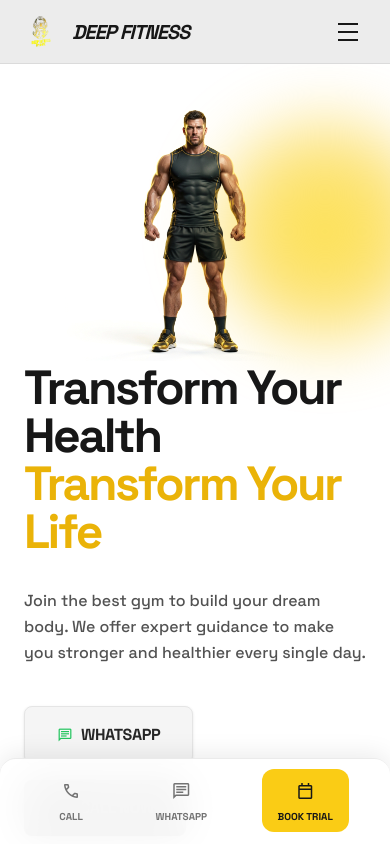
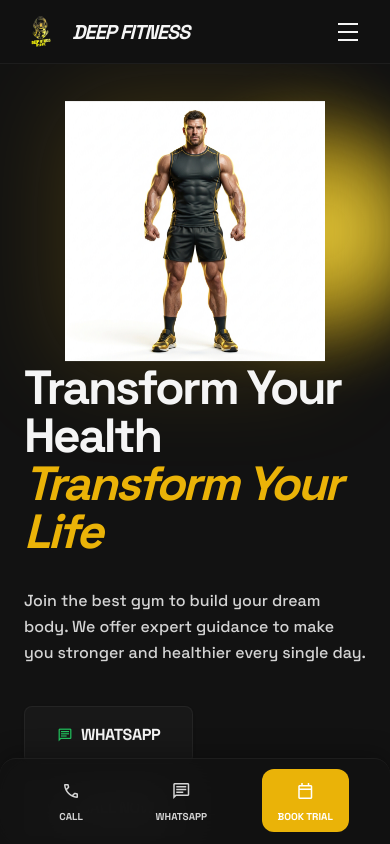
Before and after one commit to mathacharan30/Deep-fitness, a React (Vite) app: page / in a window 390 px wide. Shown: the top 844 px of the page. Built offline with nearby package versions, Linux system fonts and the light colour scheme.

Commit message:
Complete uniform grey theme transformation and remove high-contrast black/white elements

```diff
--- a/src/components/Navbar.jsx
+++ b/src/components/Navbar.jsx
@@ -22,10 +22,10 @@ export default function Navbar() {
       <nav
         className="fixed top-0 w-full z-50 flex justify-between items-center px-6 h-16 md:h-20 md:px-8"
         style={{
-          background: 'rgba(255,255,255,0.92)',
+          background: 'rgba(18,18,18,0.8)',
           backdropFilter: 'blur(20px)',
           WebkitBackdropFilter: 'blur(20px)',
-          borderBottom: '1px solid rgba(0,0,0,0.07)',
+          borderBottom: '1px solid rgba(255,255,255,0.05)',
         }}
       >
         {/* Logo */}
@@ -33,7 +33,7 @@ export default function Navbar() {
           <div className="relative w-12 h-12 md:w-14 md:h-14 flex items-center justify-center">
             <img src={logoImg} alt="Logo" className="w-full h-full object-contain" />
           </div>
-          <span className="text-xl md:text-2xl font-black italic tracking-tighter text-neutral-900 uppercase">
+          <span className="text-xl md:text-2xl font-black italic tracking-tighter text-on-surface uppercase">
             Deep Fitness
           </span>
         </Link>
@@ -46,8 +46,8 @@ export default function Navbar() {
               to={to}
               className={`font-['Space_Grotesk'] tracking-tight text-sm uppercase font-bold transition-colors duration-300
                 ${pathname === to
-                  ? 'text-neutral-900 border-b-2 border-yellow-400 pb-1'
-                  : 'text-neutral-500 hover:text-yellow-500'}`}
+                  ? 'text-on-surface border-b-2 border-primary-fixed pb-1'
+                  : 'text-on-surface-variant hover:text-primary'}`}
             >
               {label}
             </Link>
@@ -60,19 +60,19 @@ export default function Navbar() {
             href={`https://wa.me/${whatsappNumber}?text=Hi, am interested in joining your gym`}
             target="_blank"
             rel="noopener noreferrer"
-            className="hidden md:block bg-yellow-400 text-neutral-900 font-bold uppercase text-xs px-5 py-2.5 rounded hover:bg-yellow-500 transition-all shadow whitespace-nowrap"
+            className="hidden md:block bg-primary text-on-primary font-bold uppercase text-xs px-5 py-2.5 rounded hover:bg-primary-dim transition-all shadow whitespace-nowrap"
           >
             Book Free Trial
           </a>
           {/* Hamburger — mobile only */}
           <button
-            className="md:hidden flex flex-col justify-center gap-1.5 w-9 h-9 items-center rounded-lg hover:bg-neutral-100 transition-colors"
+            className="md:hidden flex flex-col justify-center gap-1.5 w-9 h-9 items-center rounded-lg hover:bg-surface-container transition-colors"
             onClick={() => setMenuOpen(!menuOpen)}
             aria-label="Toggle menu"
           >
-            <span className={`block h-0.5 w-5 bg-neutral-900 transition-all duration-300 ${menuOpen ? 'rotate-45 translate-y-2' : ''}`}></span>
-            <span className={`block h-0.5 w-5 bg-neutral-900 transition-all duration-300 ${menuOpen ? 'opacity-0' : ''}`}></span>
-            <span className={`block h-0.5 w-5 bg-neutral-900 transition-all duration-300 ${menuOpen ? '-rotate-45 -translate-y-2' : ''}`}></span>
+            <span className={`block h-0.5 w-5 bg-on-surface transition-all duration-300 ${menuOpen ? 'rotate-45 translate-y-2' : ''}`}></span>
+            <span className={`block h-0.5 w-5 bg-on-surface transition-all duration-300 ${menuOpen ? 'opacity-0' : ''}`}></span>
+            <span className={`block h-0.5 w-5 bg-on-surface transition-all duration-300 ${menuOpen ? '-rotate-45 -translate-y-2' : ''}`}></span>
           </button>
         </div>
       </nav>
@@ -82,10 +82,10 @@ export default function Navbar() {
         className={`fixed top-16 left-0 w-full z-40 md:hidden transition-all duration-300 overflow-hidden`}
         style={{
           maxHeight: menuOpen ? '400px' : '0px',
-          background: 'rgba(255,255,255,0.97)',
+          background: 'rgba(28,28,28,0.95)',
           backdropFilter: 'blur(20px)',
-          borderBottom: menuOpen ? '1px solid rgba(0,0,0,0.08)' : 'none',
-          boxShadow: menuOpen ? '0 8px 32px rgba(0,0,0,0.1)' : 'none',
+          borderBottom: menuOpen ? '1px solid rgba(255,255,255,0.05)' : 'none',
+          boxShadow: menuOpen ? '0 8px 32px rgba(0,0,0,0.3)' : 'none',
         }}
       >
         <div className="px-6 py-4 space-y-1">
@@ -96,8 +96,8 @@ export default function Navbar() {
               onClick={() => setMenuOpen(false)}
               className={`flex items-center justify-between w-full px-4 py-3 rounded-xl text-sm font-black uppercase tracking-wider transition-colors
                 ${pathname === to
-                  ? 'bg-yellow-400 text-neutral-900'
-                  : 'text-neutral-700 hover:bg-neutral-100'}`}
+                  ? 'bg-primary text-on-primary'
+                  : 'text-on-surface hover:bg-surface-container'}`}
             >
               {label}
               <span className="material-symbols-outlined text-base">chevron_right</span>
@@ -106,7 +106,7 @@ export default function Navbar() {
           <div className="pt-3 pb-1 flex gap-3">
             <a
               href={`tel:+${phoneNumber}`}
-              className="flex-1 flex items-center justify-center gap-2 bg-neutral-900 text-white py-3 rounded-xl text-xs font-black uppercase tracking-wider"
+              className="flex-1 flex items-center justify-center gap-2 bg-surface-container-highest text-on-surface py-3 rounded-xl text-xs font-black uppercase tracking-wider"
             >
               <span className="material-symbols-outlined text-base">call</span>Call Now
             </a>
@@ -114,7 +114,7 @@ export default function Navbar() {
               href={`https://wa.me/${whatsappNumber}?text=Hi`}
               target="_blank"
               rel="noopener noreferrer"
-              className="flex-1 flex items-center justify-center gap-2 bg-yellow-400 text-neutral-900 py-3 rounded-xl text-xs font-black uppercase tracking-wider"
+              className="flex-1 flex items-center justify-center gap-2 bg-primary text-on-primary py-3 rounded-xl text-xs font-black uppercase tracking-wider"
             >
               <span className="material-symbols-outlined text-base">chat</span>WhatsApp
             </a>
@@ -126,18 +126,18 @@ export default function Navbar() {
       <nav
         className="fixed bottom-0 left-0 w-full z-50 md:hidden flex justify-around items-center px-4 rounded-t-2xl"
         style={{
-          background: 'rgba(255,255,255,0.95)',
+          background: 'rgba(18,18,18,0.9)',
           backdropFilter: 'blur(20px)',
           WebkitBackdropFilter: 'blur(20px)',
-          borderTop: '1px solid rgba(0,0,0,0.08)',
-          boxShadow: '0 -4px 24px rgba(0,0,0,0.08)',
+          borderTop: '1px solid rgba(255,255,255,0.05)',
+          boxShadow: '0 -4px 24px rgba(0,0,0,0.3)',
           paddingTop: '10px',
           paddingBottom: 'max(12px, env(safe-area-inset-bottom))',
         }}
       >
         <a
           href={`tel:+${phoneNumber}`}
-          className="flex flex-col items-center gap-1 text-neutral-500 active:text-yellow-500 transition-colors min-w-[60px] py-1"
+          className="flex flex-col items-center gap-1 text-on-surface-variant active:text-primary transition-colors min-w-[60px] py-1"
         >
           <span className="material-symbols-outlined text-xl">call</span>
           <span className="text-[10px] font-bold uppercase font-['Space_Grotesk']">Call</span>
@@ -149,7 +149,7 @@ export default function Navbar() {
           href={`https://wa.me/${whatsappNumber}?text=Hi`}
           target="_blank"
           rel="noopener noreferrer"
-          className="flex flex-col items-center gap-1 text-neutral-500 active:text-yellow-500 transition-colors min-w-[60px] py-1"
+          className="flex flex-col items-center gap-1 text-on-surface-variant active:text-primary transition-colors min-w-[60px] py-1"
         >
           <span className="material-symbols-outlined text-xl">chat</span>
           <span className="text-[10px] font-bold uppercase font-['Space_Grotesk']">WhatsApp</span>
@@ -159,7 +159,7 @@ export default function Navbar() {
           href={`https://wa.me/${whatsappNumber}?text=Hi, am interested in joining your gym`}
           target="_blank"
           rel="noopener noreferrer"
-          className="flex flex-col items-center gap-1 bg-yellow-400 text-neutral-900 rounded-xl px-4 min-w-[70px] py-2 active:scale-95 transition-transform"
+          className="flex flex-col items-center gap-1 bg-primary text-on-primary rounded-xl px-4 min-w-[70px] py-2 active:scale-95 transition-transform"
         >
           <span className="material-symbols-outlined text-xl">calendar_today</span>
           <span className="text-[10px] font-bold uppercase font-['Space_Grotesk']">Book Trial</span>
--- a/src/pages/Home.jsx
+++ b/src/pages/Home.jsx
@@ -8,30 +8,30 @@ export default function Home() {
   return (
     <div className="pt-16 md:pt-20">
       {/* 1. Intro (Hero Section) */}
-      <section className="relative flex overflow-hidden bg-white lg:min-h-[90vh] lg:items-center">
+      <section className="relative flex overflow-hidden bg-background lg:min-h-[90vh] lg:items-center">
         <div className="max-w-7xl mx-auto px-6 md:px-8 w-full grid grid-cols-1 lg:grid-cols-2 gap-0 items-center py-6 md:py-10 lg:py-12">
           {/* LEFT: Text content */}
           <div className="z-10 animate-fade-up order-2 lg:order-1 pb-8 lg:pb-0">
-            <h1 className="text-5xl md:text-7xl lg:text-8xl font-black leading-none tracking-tighter mb-8 text-neutral-900">
+            <h1 className="text-5xl md:text-7xl lg:text-8xl font-black leading-none tracking-tighter mb-8 text-on-surface">
               Transform Your Health <br />
-              <span className="text-yellow-500">Transform Your Life</span>
+              <span className="text-primary italic">Transform Your Life</span>
             </h1>
-            <p className="text-base md:text-lg text-neutral-600 max-w-lg mb-10 font-medium leading-relaxed">
+            <p className="text-base md:text-lg text-on-surface-variant max-w-lg mb-10 font-medium leading-relaxed">
               Join the best gym to build your dream body. We offer expert guidance to make you stronger and healthier every single day.
             </p>
             <div className="flex flex-wrap gap-4">
               <a
-                href={`https://wa.me/${whatsappNumber}?text=Hi`}
+                href={`https://wa.me/919019550010?text=Hi`}
                 target="_blank"
                 rel="noopener noreferrer"
-                className="bg-neutral-100 text-neutral-800 px-8 py-4 rounded font-black uppercase tracking-tight flex items-center gap-2 hover:bg-neutral-200 transition-colors shadow border border-neutral-200"
+                className="bg-surface-container-low text-on-surface px-8 py-4 rounded font-black uppercase tracking-tight flex items-center gap-2 hover:bg-surface-container-high transition-colors shadow border border-white/5"
               >
                 <span className="material-symbols-outlined text-green-500 text-base">chat</span>
                 WhatsApp
               </a>
               <a
-                href={`tel:+${phoneNumber}`}
-                className="bg-neutral-900 text-white px-8 py-4 rounded font-black uppercase tracking-tight flex items-center gap-2 hover:bg-neutral-800 transition-colors shadow"
+                href={`tel:+919019550010`}
+                className="bg-surface-container-highest text-on-surface px-8 py-4 rounded font-black uppercase tracking-tight flex items-center gap-2 hover:bg-surface-container transition-colors shadow"
               >
                 <span className="material-symbols-outlined text-base">call</span>
                 Call Now
@@ -60,10 +60,10 @@ export default function Home() {
               src={heroAthlete}
               className="relative animate-float object-contain w-full max-w-[260px] md:max-w-[380px] lg:max-w-[500px]"
               style={{
-                mixBlendMode: 'multiply',
+                mixBlendMode: 'normal',
                 height: 'auto',
                 zIndex: 2,
-                filter: 'contrast(1.02) brightness(1.0)',
+                filter: 'drop-shadow(0 0 50px rgba(234,179,8,0.2))',
               }}
             />
           </div>
@@ -209,7 +209,7 @@ export default function Home() {
               </div>
               <p className="text-lg font-medium italic mb-8 relative z-10">"I joined this institute a year ago and have seen great results in Zumba. They recently added a gym area, and the ambiance is both elegant and welcoming. Please join us!"</p>
               <div className="flex items-center gap-4">
-                <div className="w-12 h-12 rounded-full bg-neutral-200 flex items-center justify-center font-bold text-neutral-500">S</div>
+                <div className="w-12 h-12 rounded-full bg-surface-container flex items-center justify-center font-bold text-on-surface-variant">S</div>
                 <div>
                   <div className="font-black text-sm uppercase">Sinchana Rajesh</div>
                   <div className="text-[10px] uppercase font-bold text-outline">4 weeks ago</div>
@@ -225,7 +225,7 @@ export default function Home() {
               </div>
               <p className="text-lg font-medium italic mb-8 relative z-10">"You can expect a complete fitness transformation here if you stay focused while on the gym floor."</p>
               <div className="flex items-center gap-4">
-                <div className="w-12 h-12 rounded-full bg-neutral-200 flex items-center justify-center font-bold text-neutral-500">M</div>
+                <div className="w-12 h-12 rounded-full bg-surface-container flex items-center justify-center font-bold text-on-surface-variant">M</div>
                 <div>
                   <div className="font-black text-sm uppercase">Mithun Shravan</div>
                   <div className="text-[10px] uppercase font-bold text-outline">2 years ago</div>
@@ -282,11 +282,11 @@ export default function Home() {
             </div>
           </div>
           <div className="order-1 lg:order-2 animate-fade-up">
-            <h2 className="text-4xl font-black tracking-tighter uppercase mb-6">HQ / Laboratory</h2>
+            <h2 className="text-4xl font-black tracking-tighter uppercase mb-6">Our Facility</h2>
             <div className="space-y-8">
               <div>
-                <div className="text-xs font-black uppercase text-primary tracking-widest mb-2">Address</div>
-                <p className="text-xl font-bold">101 Precision Plaza, <br />Architects District, NY 10001</p>
+                <div className="text-xs font-black uppercase text-primary tracking-widest mb-2">Location</div>
+                <p className="text-xl font-bold">208, HUN Complex, TK Layout, <br />New Kantharaj Urs Rd, Mysuru 570009</p>
               </div>
               <div>
                 <div className="text-xs font-black uppercase text-primary tracking-widest mb-2">Hours</div>
@@ -294,7 +294,10 @@ export default function Home() {
                 <p className="text-on-surface-variant font-medium">Staffed: Mon-Fri 6AM - 10PM</p>
               </div>
               <div className="pt-4">
-                <button className="bg-neutral-900 text-white px-8 py-4 rounded font-black uppercase flex items-center gap-2 hover:scale-105 transition-transform shadow-lg">
+                <button
+                  onClick={() => window.open('https://maps.app.goo.gl/4p9pJ4TEjURc5Ss19')}
+                  className="bg-surface-container-highest text-on-surface px-8 py-4 rounded font-black uppercase flex items-center gap-2 hover:scale-105 transition-transform shadow-lg"
+                >
                   <span className="material-symbols-outlined">directions</span>
                   Get Directions
                 </button>
--- a/src/pages/Services.jsx
+++ b/src/pages/Services.jsx
@@ -18,7 +18,7 @@ export default function Services() {
               We offer a wide variety of fitness formats to keep you engaged and moving towards your best self.
             </p>
             <div className="flex flex-wrap gap-4">
-              <button onClick={() => window.scrollTo({ top: document.body.scrollHeight, behavior: 'smooth' })} className="bg-inverse-surface text-surface px-8 py-4 font-bold text-sm uppercase tracking-widest flex items-center gap-2 hover:bg-on-surface transition-colors rounded">
+              <button onClick={() => window.scrollTo({ top: document.body.scrollHeight, behavior: 'smooth' })} className="bg-primary text-on-primary px-8 py-4 font-bold text-sm uppercase tracking-widest flex items-center gap-2 hover:bg-primary-dim transition-colors rounded shadow-lg">
                 Explore Membership <span className="material-symbols-outlined">arrow_forward</span>
               </button>
             </div>
@@ -67,7 +67,7 @@ export default function Services() {
             <h2 className="text-3xl md:text-4xl font-black uppercase tracking-tighter mb-2">Start Your Journey Today</h2>
             <p className="text-on-primary font-medium text-lg">Claim your exclusive free trial. Limited slots available monthly.</p>
           </div>
-          <button className="relative z-10 bg-on-surface text-surface px-10 py-5 rounded font-black uppercase tracking-widest shadow-xl hover:scale-105 transition-transform active:scale-95 whitespace-nowrap">
+          <button className="relative z-10 bg-surface-container-highest text-on-surface px-10 py-5 rounded font-black uppercase tracking-widest shadow-xl hover:scale-105 transition-transform active:scale-95 whitespace-nowrap">
             Start 7-Day Trial
           </button>
           {/* Decorative Element */}
```
Also changed, not shown: src/components/Footer.jsx (+10 -10 lines), src/pages/About.jsx (+7 -7 lines), src/pages/Contact.jsx (+11 -11 lines).
